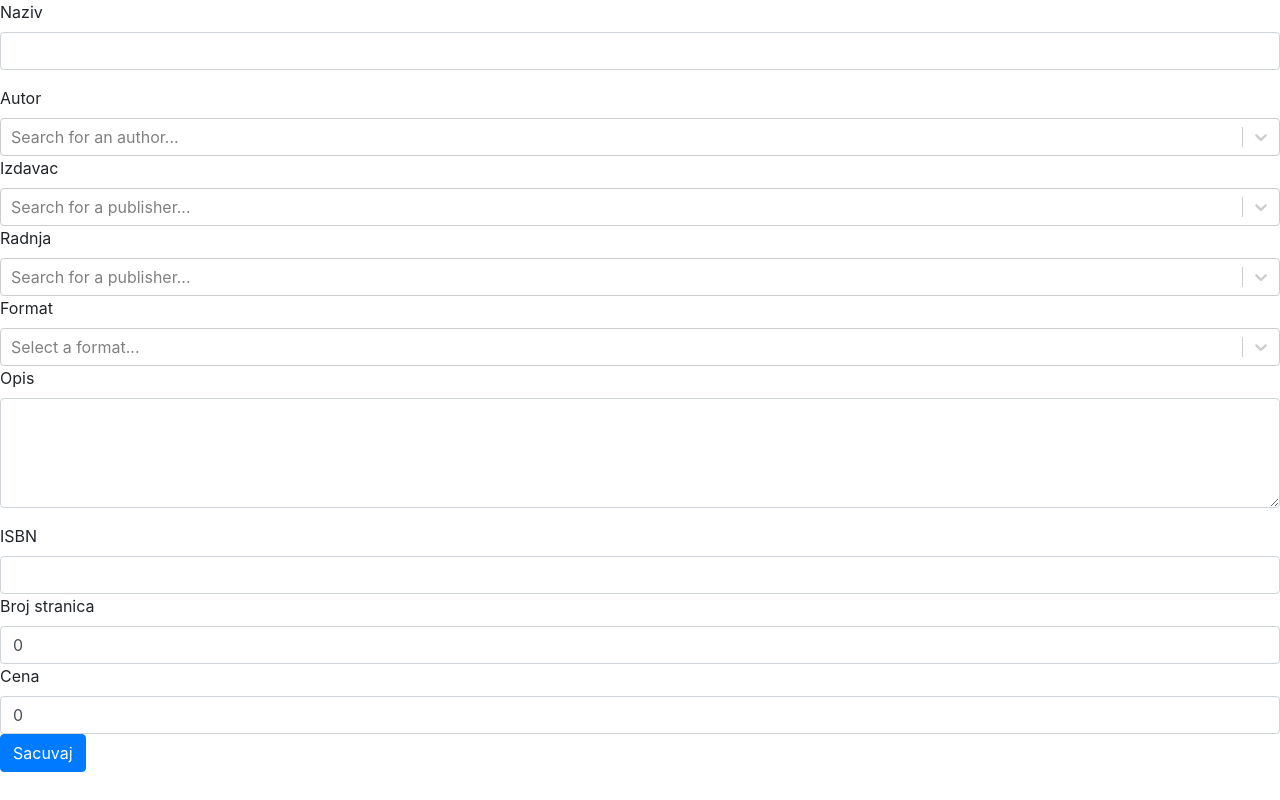
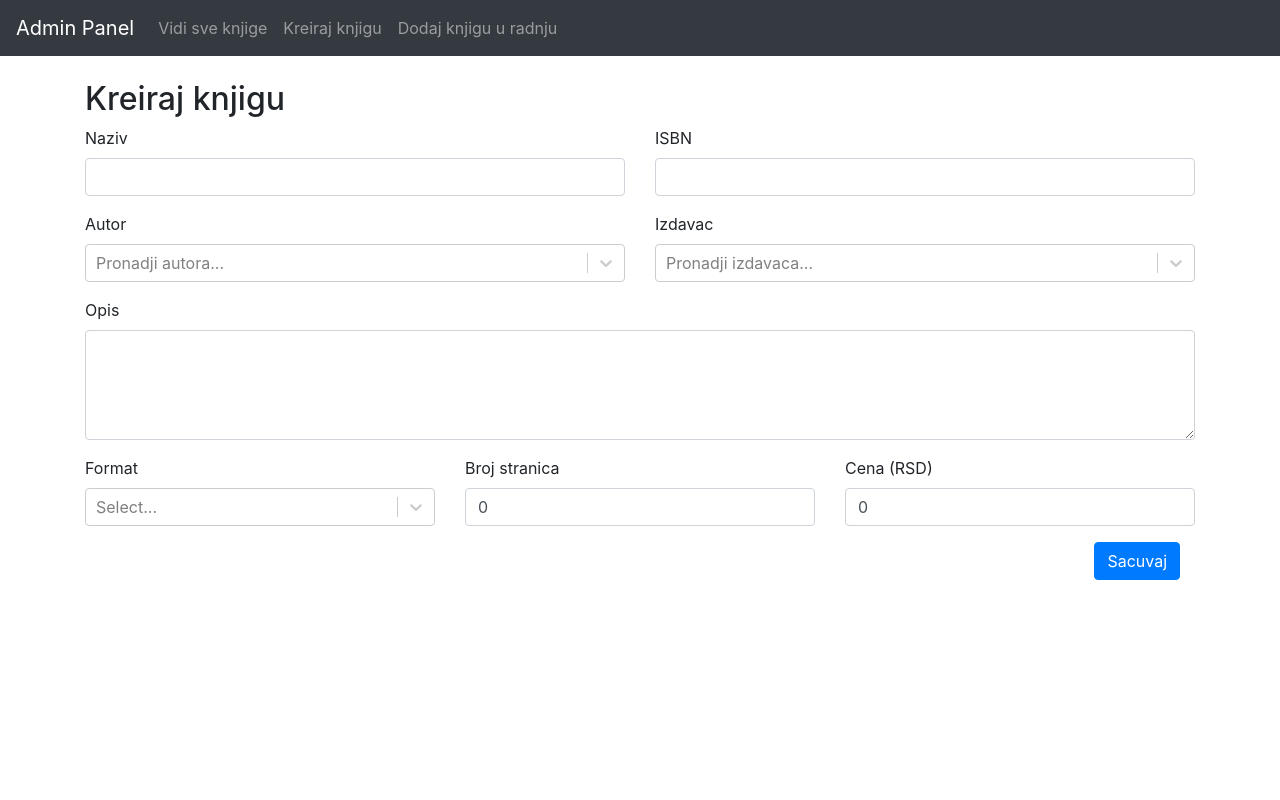
Before and after one commit to jevtovicc/iteh-react-drugi-domaci, a React (Create React App) app: page / in a window 1280 px wide. Built offline with nearby package versions, Linux system fonts and the light colour scheme; no server answers.

Commit message:
Ulepsana forma za dodavanje knjige

```diff
--- a/src/App.tsx
+++ b/src/App.tsx
@@ -1,13 +1,20 @@
 import React from 'react';
 import { BrowserRouter as Router, Route, Routes } from 'react-router-dom';
-import AddBookForm from './components/AddBookForm';
+import CreateBookPage from './pages/CreateBookPage';
+import NavBar from './components/NavBar';
 
 const App: React.FC = () => {
   return (
     <Router>
-      <Routes>
-        <Route path="/" element={<AddBookForm />} />
-      </Routes>
+      <div>
+        <NavBar />
+        <Routes>
+          {/* <Route path="/books" element={<ViewBooks />} /> */}
+          <Route path="/" element={<CreateBookPage />} />
+          {/* <Route path="/add-book-to-store" element={<AddBookToStore />} /> */}
+          {/* <Route path="/" element> </Route> */}
+        </Routes>
+      </div>
     </Router>
   );
 };
--- a/src/components/AddBookForm.tsx
+++ b/src/components/CreateBookForm.tsx
@@ -2,6 +2,9 @@ import { useState, useEffect } from 'react';
 import Select, { SingleValue } from 'react-select';
 import Button from 'react-bootstrap/Button';
 import Form from 'react-bootstrap/Form';
+import Col from 'react-bootstrap/Col';
+import Row from 'react-bootstrap/Row';
+import Container from 'react-bootstrap/Container';
 import axios from 'axios';
 import { Author, Publisher, Store } from '../types';
 
@@ -23,7 +26,7 @@ const formatOptions: SelectOption[] = [
     { value: 'Mek povez', label: 'Mek povez' }
 ];
 
-const AddBookForm: React.FC = () => {
+const CreateBookForm: React.FC = () => {
 
     const [authors, setAuthors] = useState<SelectOption[]>([]);
     const [selectedAuthor, setSelectedAuthor] = useState<SelectOption | null>(null);
@@ -62,16 +65,6 @@ const AddBookForm: React.FC = () => {
                 console.error('Error fetching publishers', error);
             });
 
-        axios.get<Store[]>('http://localhost:8080/api/stores') // Adjust the URL as needed
-            .then(response => {
-                setPublishers(response.data.map(store => ({
-                    value: store.storeId,
-                    label: store.name
-                })));
-            })
-            .catch(error => {
-                console.error('Error fetching publishers', error);
-            });
     }, []);
 
 
@@ -118,6 +111,8 @@ const AddBookForm: React.FC = () => {
         <Form onSubmit={handleSubmit}>
 
             <Form.Group className="mb-3" controlId="formBasicBookTitle">
+                <Row>
+                    <Col>
                         <Form.Label>Naziv</Form.Label>
                         <Form.Control
                             type="text"
@@ -126,54 +121,52 @@ const AddBookForm: React.FC = () => {
                             onChange={handleChange}
                             required
                         />
+                    </Col>
+
+                    <Col>
+                        <Form.Label>ISBN</Form.Label>
+                        <Form.Control
+                            type="text"
+                            name="isbn"
+                            value={formData.isbn}
+                            onChange={handleChange}
+                            required
+                        />
+                    </Col>
+                </Row>
             </Form.Group>
 
-            <Form.Group controlId="authorId">
+            <Form.Group className="mb-3" controlId="authorId">
+                <Row>
+                    <Col>
+
                         <Form.Label>Autor</Form.Label>
                         <Select
                             value={selectedAuthor}
                             onChange={handleAuthorChange}
                             options={authors}
-                    placeholder="Search for an author..."
+                            placeholder="Pronadji autora..."
                             isClearable
                             required
                         />
-            </Form.Group>
+                    </Col>
 
+                    <Col>
                         <Form.Group controlId="publisherId">
                             <Form.Label>Izdavac</Form.Label>
                             <Select
                                 value={selectedPublisher}
                                 onChange={handlePublisherChange}
                                 options={publishers}
-                    placeholder="Search for a publisher..."
+                                placeholder="Pronadji izdavaca..."
                                 isClearable
                                 required
                             />
                         </Form.Group>
 
-            <Form.Group controlId="storeId">
-                <Form.Label>Radnja</Form.Label>
-                <Select
-                    value={selectedPublisher}
-                    onChange={handlePublisherChange}
-                    options={publishers}
-                    placeholder="Search for a publisher..."
-                    isClearable
-                    required
-                />
-            </Form.Group>
+                    </Col>
 
-            <Form.Group controlId="format">
-                <Form.Label>Format</Form.Label>
-                <Select
-                    value={selectedFormat}
-                    onChange={handleFormatChange}
-                    options={formatOptions}
-                    placeholder="Select a format..."
-                    isClearable
-                    required
-                />
+                </Row>
             </Form.Group>
 
             <Form.Group className="mb-3" controlId="formBasicBookDescription">
@@ -188,18 +181,19 @@ const AddBookForm: React.FC = () => {
                 />
             </Form.Group>
 
-            <Form.Group controlId="isbn">
-                <Form.Label>ISBN</Form.Label>
-                <Form.Control
-                    type="text"
-                    name="isbn"
-                    value={formData.isbn}
-                    onChange={handleChange}
+            <Form.Group className="mb-3" controlId="pages">
+                <Row>
+                    <Col>
+                        <Form.Label>Format</Form.Label>
+                        <Select
+                            value={selectedFormat}
+                            onChange={handleFormatChange}
+                            options={formatOptions}
+                            isClearable
                             required
                         />
-            </Form.Group>
-
-            <Form.Group controlId="pages">
+                    </Col>
+                    <Col>
                         <Form.Label>Broj stranica</Form.Label>
                         <Form.Control
                             type="number"
@@ -208,10 +202,9 @@ const AddBookForm: React.FC = () => {
                             onChange={handleChange}
                             required
                         />
-            </Form.Group>
-
-            <Form.Group controlId="price">
-                <Form.Label>Cena</Form.Label>
+                    </Col>
+                    <Col>
+                        <Form.Label>Cena (RSD)</Form.Label>
                         <Form.Control
                             type="number"
                             step="0.01"
@@ -220,12 +213,21 @@ const AddBookForm: React.FC = () => {
                             onChange={handleChange}
                             required
                         />
+                    </Col>
+                </Row>
             </Form.Group>
+
+            <Container fluid>
+                <Row>
+                    <Col style={{ display: 'flex', justifyContent: 'right' }}>
                         <Button variant="primary" type="submit">
                             Sacuvaj
                         </Button>
+                    </Col>
+                </Row>
+            </Container>
         </Form >
     );
 }
 
-export default AddBookForm
+export default CreateBookForm
--- /dev/null
+++ b/src/components/NavBar.tsx
@@ -0,0 +1,21 @@
+import React from 'react';
+import { Navbar, Nav } from 'react-bootstrap';
+import { Link } from 'react-router-dom';
+
+const NavBar: React.FC = () => {
+    return (
+        <Navbar bg="dark" variant="dark" expand="lg">
+            <Navbar.Brand as={Link} to="/">Admin Panel</Navbar.Brand>
+            <Navbar.Toggle aria-controls="basic-navbar-nav" />
+            <Navbar.Collapse id="basic-navbar-nav">
+                <Nav className="mr-auto">
+                    <Nav.Link as={Link} to="/books">Vidi sve knjige</Nav.Link>
+                    <Nav.Link as={Link} to="/create-book">Kreiraj knjigu</Nav.Link>
+                    <Nav.Link as={Link} to="/add-book-to-store">Dodaj knjigu u radnju</Nav.Link>
+                </Nav>
+            </Navbar.Collapse>
+        </Navbar>
+    );
+};
+
+export default NavBar;
--- /dev/null
+++ b/src/pages/CreateBookPage.tsx
@@ -0,0 +1,13 @@
+import React from 'react';
+import CreateBookForm from '../components/CreateBookForm';
+
+const CreateBookPage: React.FC = () => {
+    return (
+        <div className="container mt-4">
+            <h2>Kreiraj knjigu</h2>
+            <CreateBookForm />
+        </div>
+    );
+};
+
+export default CreateBookPage;
```
Lines whose indentation alone changed are shown as unchanged.
